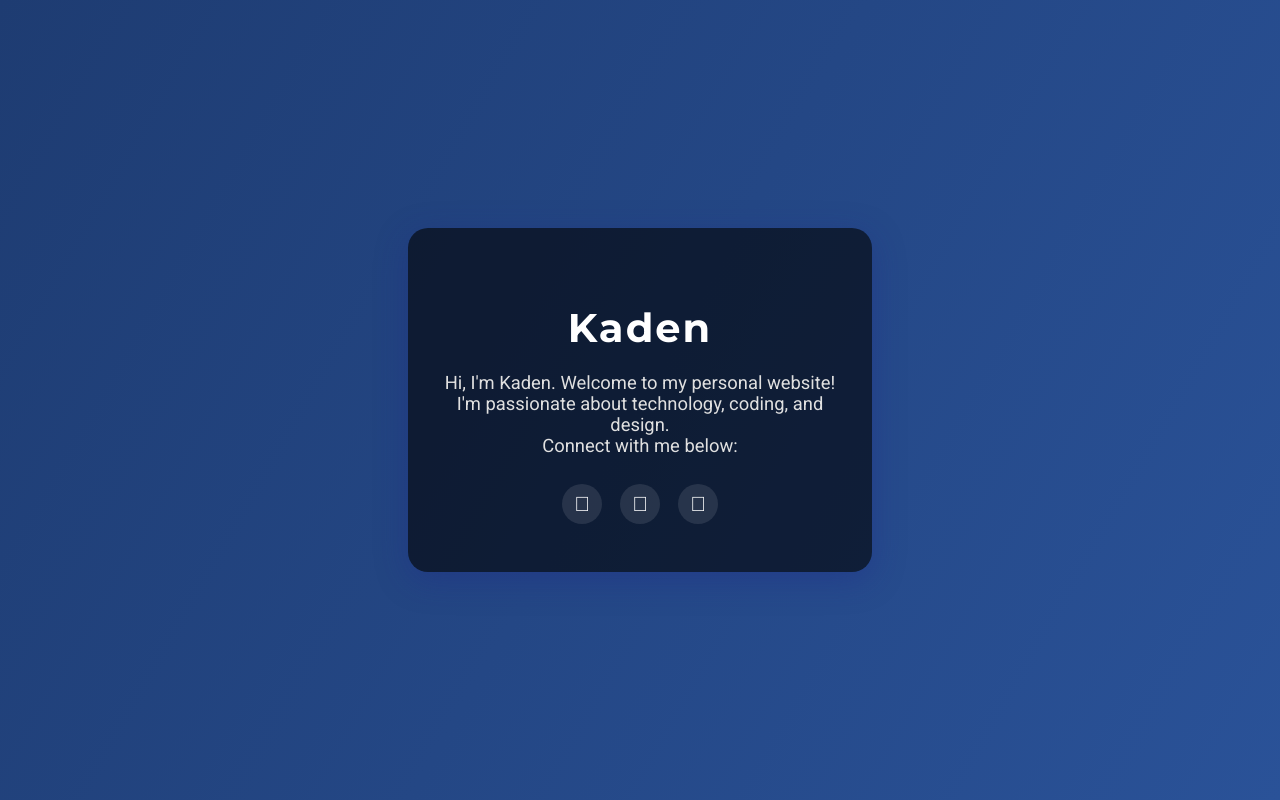
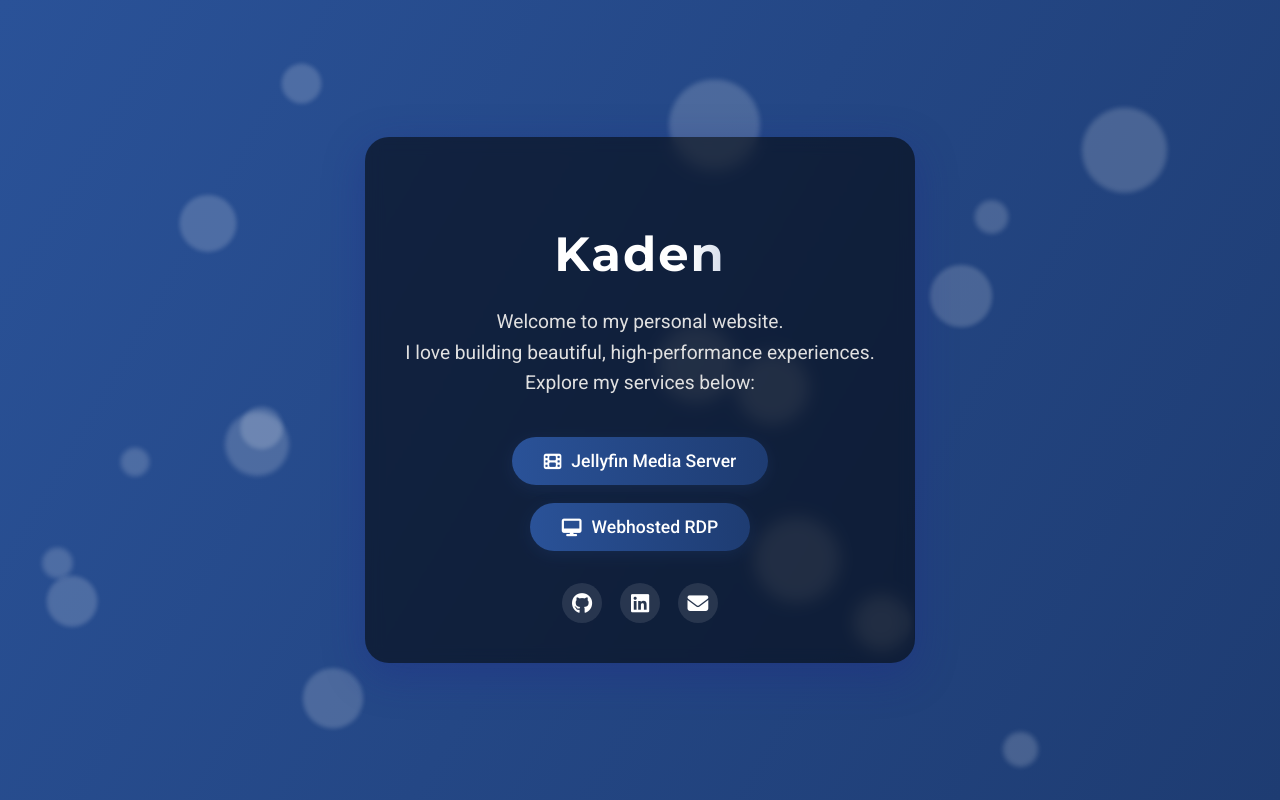
Before and after one commit to Kadn0/Kadn0.github.io, a plain HTML site: page index.html in a window 1280 px wide. Drawn offline with Linux system fonts and the light colour scheme.

Commit message:
Enhance homepage layout and styling; add interactive elements and links

```diff
--- a/index.html
+++ b/index.html
@@ -7,42 +7,102 @@
   <title>Kaden | Home</title>
   <link href="https://fonts.googleapis.com/css2?family=Montserrat:wght@700&family=Roboto:wght@400;500&display=swap" rel="stylesheet">
   <style>
-    body {
+    html, body {
+      height: 100%;
       margin: 0;
       padding: 0;
+    }
+    body {
       font-family: 'Roboto', Arial, sans-serif;
-      background: linear-gradient(120deg, #1e3c72 0%, #2a5298 100%);
       min-height: 100vh;
       color: #fff;
       display: flex;
       align-items: center;
       justify-content: center;
+      overflow: hidden;
+    }
+    .animated-bg {
+      position: fixed;
+      top: 0; left: 0; width: 100vw; height: 100vh;
+      z-index: 0;
+      background: linear-gradient(120deg, #1e3c72 0%, #2a5298 100%);
+      animation: gradientMove 8s ease-in-out infinite alternate;
+    }
+    @keyframes gradientMove {
+      0% { background: linear-gradient(120deg, #1e3c72 0%, #2a5298 100%); }
+      50% { background: linear-gradient(120deg, #2a5298 0%, #1e3c72 100%); }
+      100% { background: linear-gradient(120deg, #1e3c72 0%, #2a5298 100%); }
     }
     .container {
-      background: rgba(0,0,0,0.6);
-      border-radius: 20px;
-      box-shadow: 0 8px 32px 0 rgba(31, 38, 135, 0.37);
-      padding: 48px 32px;
-      max-width: 400px;
+      position: relative;
+      z-index: 2;
+      background: rgba(0,0,0,0.55);
+      border-radius: 24px;
+      box-shadow: 0 12px 40px 0 rgba(31, 38, 135, 0.37);
+      padding: 56px 40px 40px 40px;
+      max-width: 480px;
       text-align: center;
-      animation: fadeIn 1.2s ease;
+      animation: fadeIn 1.2s cubic-bezier(.77,0,.175,1);
+      backdrop-filter: blur(8px);
     }
     h1 {
       font-family: 'Montserrat', Arial, sans-serif;
-      font-size: 2.5rem;
+      font-size: 3rem;
       margin-bottom: 0.5em;
       letter-spacing: 2px;
+      background: linear-gradient(90deg, #fff 60%, #2a5298 100%);
+      -webkit-background-clip: text;
+      -webkit-text-fill-color: transparent;
+      background-clip: text;
+      text-fill-color: transparent;
+      animation: shine 2.5s linear infinite;
+    }
+    @keyframes shine {
+      0% { background-position: 0 0; }
+      100% { background-position: 200% 0; }
     }
     p {
-      font-size: 1.15rem;
-      margin-bottom: 1.5em;
+      font-size: 1.2rem;
+      margin-bottom: 2em;
       color: #e0e0e0;
+      line-height: 1.6;
+    }
+    .links {
+      display: flex;
+      flex-direction: column;
+      gap: 18px;
+      margin-top: 1.5em;
+      align-items: center;
+    }
+    .link-btn {
+      display: flex;
+      align-items: center;
+      gap: 10px;
+      background: linear-gradient(90deg, #2a5298 0%, #1e3c72 100%);
+      color: #fff;
+      border: none;
+      border-radius: 30px;
+      padding: 14px 32px;
+      font-size: 1.1rem;
+      font-weight: 500;
+      text-decoration: none;
+      box-shadow: 0 4px 16px rgba(42,82,152,0.18);
+      transition: transform 0.2s, box-shadow 0.2s, background 0.2s;
+      cursor: pointer;
+      position: relative;
+      overflow: hidden;
+    }
+    .link-btn:hover {
+      transform: scale(1.07);
+      box-shadow: 0 8px 32px rgba(42,82,152,0.28);
+      background: linear-gradient(90deg, #fff 0%, #2a5298 100%);
+      color: #2a5298;
     }
     .social {
       display: flex;
       justify-content: center;
       gap: 18px;
-      margin-top: 1em;
+      margin-top: 2em;
     }
     .social a {
       color: #fff;
@@ -66,21 +126,63 @@
       from { opacity: 0; transform: translateY(30px); }
       to { opacity: 1; transform: translateY(0); }
     }
+    @media (max-width: 600px) {
+      .container { padding: 32px 10px; max-width: 98vw; }
+      h1 { font-size: 2rem; }
+    }
   </style>
 </head>
 <body>
+  <div class="animated-bg"></div>
   <div class="container">
     <h1>Kaden</h1>
-    <p>Hi, I'm Kaden. Welcome to my personal website!<br>
-    I'm passionate about technology, coding, and design.<br>
-    Connect with me below:</p>
+    <p>
+      Welcome to my personal website.<br>
+      I love building beautiful, high-performance experiences.<br>
+      Explore my services below:
+    </p>
+    <div class="links">
+      <a class="link-btn" href="https://fin.kadents.com" target="_blank" rel="noopener">
+        <i class="fas fa-film"></i> Jellyfin Media Server
+      </a>
+      <a class="link-btn" href="https://rdp.kadents.com" target="_blank" rel="noopener">
+        <i class="fas fa-desktop"></i> Webhosted RDP
+      </a>
+    </div>
     <div class="social">
-      <a href="https://github.com/Kadn0" title="GitHub" target="_blank" rel="noopener">&#xf09b;</a>
-      <a href="https://linkedin.com/in/yourprofile" title="LinkedIn" target="_blank" rel="noopener">&#xf0e1;</a>
-      <a href="mailto:your@email.com" title="Email">&#xf0e0;</a>
+      <a href="https://github.com/Kadn0" title="GitHub" target="_blank" rel="noopener"><i class="fab fa-github"></i></a>
+      <a href="https://linkedin.com/in/yourprofile" title="LinkedIn" target="_blank" rel="noopener"><i class="fab fa-linkedin"></i></a>
+      <a href="mailto:your@email.com" title="Email"><i class="fas fa-envelope"></i></a>
     </div>
   </div>
   <!-- Font Awesome icons -->
   <script src="https://kit.fontawesome.com/4b8b7b9e6a.js" crossorigin="anonymous"></script>
+  <!-- Interactive floating particles -->
+  <script>
+    // Simple floating circles animation
+    const bg = document.querySelector('.animated-bg');
+    for(let i=0;i<18;i++){
+      const el = document.createElement('div');
+      el.style.position = 'absolute';
+      el.style.borderRadius = '50%';
+      el.style.opacity = '0.18';
+      el.style.background = '#fff';
+      el.style.width = el.style.height = `${24+Math.random()*48}px`;
+      el.style.left = `${Math.random()*100}vw`;
+      el.style.top = `${Math.random()*100}vh`;
+      el.style.filter = 'blur(2px)';
+      el.animate([
+        { transform: `translateY(0px) scale(1)` },
+        { transform: `translateY(${40+Math.random()*80}px) scale(${1+Math.random()*0.5})` }
+      ], {
+        duration: 4000+Math.random()*4000,
+        direction: 'alternate',
+        iterations: Infinity,
+        easing: 'ease-in-out',
+        delay: Math.random()*2000
+      });
+      bg.appendChild(el);
+    }
+  </script>
 </body>
 </html>
```
